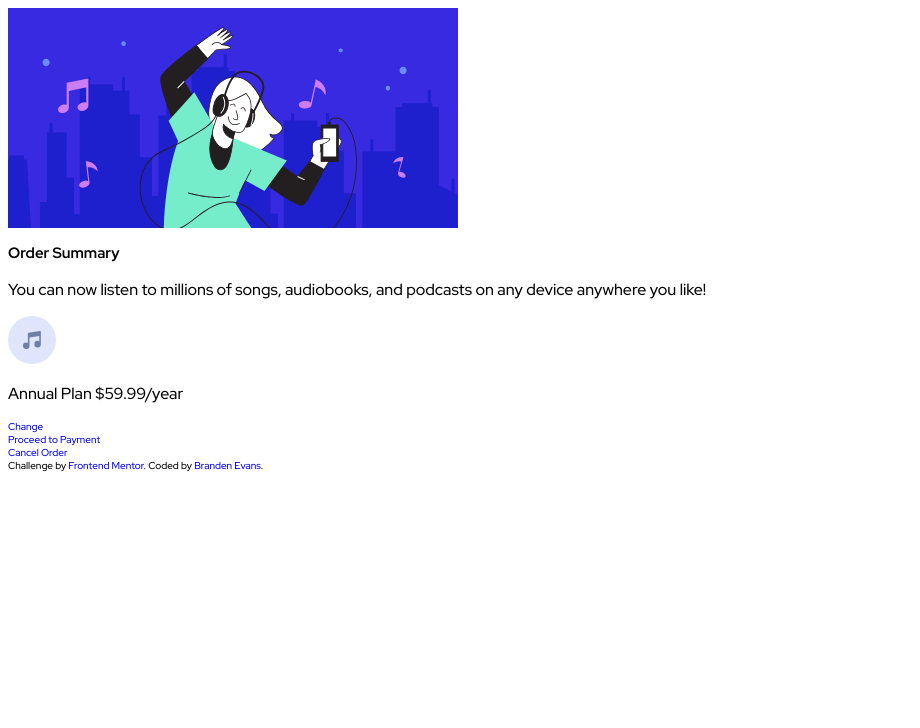
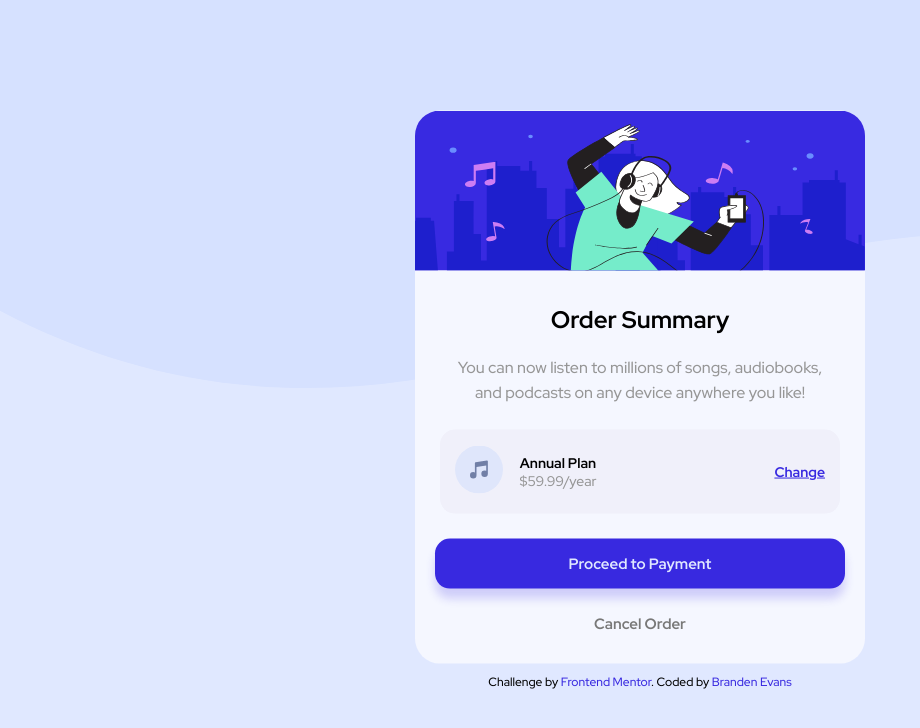
Before and after one commit to BrandenEvansWD/Front_end_mentor, a website: page 1. order-summary-component-main/index.html in a window 1280 px wide. Shown: the whole page, without its empty margins (0-920 px from the left). Drawn offline with Linux system fonts and the light colour scheme.

Commit message:
Finish html and scss, include screenshot of finish design

```diff
--- a/1. order-summary-component-main/index.html
+++ b/1. order-summary-component-main/index.html
@@ -22,37 +22,39 @@
 
     <title>Frontend Mentor | Order summary card</title>
   </head>
-
+  <div class="flex-container">
     <body>
       <main>
         <section class="order-card">
           <div class="order-card__hero">
             <img
+              class="order-card__hero--img"
               src="images/illustration-hero.svg"
               alt="Illustration for a person listening to music on their phone with headphones."
             />
           </div>
 
-        <div class="order-card__heading">
+          <div class="order-card__heading u-center-text">
             <h1>Order Summary</h1>
           </div>
 
-        <div class="order-card__info">
+          <div class="order-card__info u-center-text">
             <p>
-            You can now listen to millions of songs, audiobooks, and podcasts on
-            any device anywhere you like!
+              You can now listen to millions of songs, audiobooks, and podcasts
+              on any device anywhere you like!
             </p>
           </div>
 
           <div class="order-card__plan">
-          <div class="plan__icon">
+            <div class="order-card__plan--icon">
               <img src="images/icon-music.svg" alt="" aria-hidden="true" />
             </div>
-          <div class="plan__cost">
-            <p>Annual Plan $59.99/year</p>
+            <div class="order-card__plan--cost">
+              <p>Annual Plan <span class="yearly-cost">$59.99/year</span></p>
             </div>
-          <div class="plan__change">
+            <div class="order-card__plan--change">
               <a href="#">Change</a>
+            </div>
           </div>
 
           <div class="btn btn--blue">
@@ -62,17 +64,17 @@
           <div class="btn btn--white">
             <a href="#">Cancel Order</a>
           </div>
-        </div>
         </section>
       </main>
     </body>
 
     <footer>
-    <div class="attribution">
+      <div class="footer u-center-text">
         Challenge by
         <a href="https://www.frontendmentor.io?ref=challenge" target="_blank"
           >Frontend Mentor</a
-      >. Coded by <a href="#">Branden Evans</a>.
+        >. Coded by <a href="#">Branden Evans</a>
       </div>
     </footer>
+  </div>
 </html>
--- a/1. order-summary-component-main/sass/abstracts/_variables.scss
+++ b/1. order-summary-component-main/sass/abstracts/_variables.scss
@@ -1,7 +1,13 @@
 // Colors
 $primary-light: hsl(225, 100%, 94%);
 $primary-dark: hsl(245, 75%, 52%);
+$primary-purple-light: hsl(245, 68%, 61%);
 
 $secondary-pale: hsl(225, 100%, 98%);
 $secondary-desaturated: hsl(224, 23%, 55%);
 $secondary-dark: hsl(223, 47%, 23%);
+
+$color-gray-light: rgba(240, 240, 250);
+$color-gray: rgb(150, 150, 150);
+$color-gray-2: rgb(120, 120, 120);
+$color-gray-3: rgb(60, 60, 60);
--- a/1. order-summary-component-main/sass/base/_base.scss
+++ b/1. order-summary-component-main/sass/base/_base.scss
@@ -7,10 +7,14 @@
 
 html {
   font-size: 62.5%;
+  margin: 0;
+  padding: 0;
 }
 
 body {
   box-sizing: border-box;
+  margin: 0;
+  padding: 0;
 }
 
 a {
--- a/1. order-summary-component-main/sass/base/_utilities.scss
+++ b/1. order-summary-component-main/sass/base/_utilities.scss
@@ -1,21 +1,3 @@
 .u-center-text {
   text-align: center;
 }
-
-.u-margin-bottom-small {
-  margin-bottom: 1.5rem;
-}
-.u-margin-bottom-medium {
-  margin-bottom: 4rem;
-}
-.u-margin-bottom-large {
-  margin-bottom: 8rem;
-}
-
-.u-margin-top-large {
-  margin-top: 8rem;
-}
-
-.margin-top-huge {
-  margin-top: 10rem;
-}
--- /dev/null
+++ b/1. order-summary-component-main/sass/components/_card.scss
@@ -0,0 +1,122 @@
+.order-card {
+  overflow: hidden;
+  width: 100%;
+  max-width: 450px;
+  background-color: $secondary-pale;
+  border-radius: 2.5rem;
+
+  &__hero {
+    object-fit: cover;
+    margin-bottom: 3rem;
+
+    &--img {
+      height: 16rem;
+      width: 100%;
+    }
+  }
+
+  &__heading {
+    font-size: 1.6rem;
+  }
+
+  &__info {
+    color: $color-gray;
+    line-height: 2.5rem;
+    padding: 0 3rem;
+  }
+
+  &__plan {
+    background-color: $color-gray-light;
+    margin: 2.5rem;
+    border-radius: 1.5rem;
+    padding: 1rem 1.5rem;
+    display: flex;
+    justify-content: space-between;
+    align-items: center;
+
+    @media (max-width: 350px) {
+      flex-direction: column;
+    }
+
+    &--icon {
+      margin-right: 1.5rem;
+
+      @media (max-width: 350px) {
+        margin-bottom: 1rem;
+        margin-right: 0;
+      }
+    }
+
+    &--cost {
+      font-weight: 700;
+      width: 8rem;
+      margin-right: auto;
+      text-align: center;
+
+      @media (max-width: 350px) {
+        margin-right: 0;
+      }
+
+      & p {
+        font-size: 1.4rem;
+      }
+
+      .yearly-cost {
+        font-weight: 500;
+        color: $color-gray;
+      }
+    }
+
+    &--change {
+      font-size: 1.4rem;
+      font-weight: 700;
+
+      & a {
+        color: $primary-dark;
+        text-decoration: underline;
+
+        &:hover {
+          color: $primary-purple-light;
+          text-decoration: none;
+        }
+      }
+    }
+  }
+
+  .btn {
+    text-align: center;
+    padding: 1.5rem;
+    margin: 0 2rem 1rem;
+    border-radius: 1.5rem;
+
+    a {
+      font-size: 1.5rem;
+      font-weight: 700;
+    }
+
+    &--blue {
+      background-color: $primary-dark;
+      box-shadow: 0 1rem 1rem rgba($primary-dark, 0.2);
+
+      a {
+        color: $primary-light;
+      }
+
+      &:hover {
+        background-color: $primary-purple-light;
+        box-shadow: 0 1rem 1rem rgba($primary-purple-light, 0.4);
+      }
+    }
+
+    &--white {
+      margin-bottom: 1.5rem;
+      a {
+        color: $color-gray-2;
+
+        &:hover {
+          color: $color-gray-3;
+        }
+      }
+    }
+  }
+}
--- /dev/null
+++ b/1. order-summary-component-main/sass/pages/_home.scss
@@ -0,0 +1,28 @@
+html {
+  background-image: url(../images/pattern-background-mobile.svg);
+  background-color: $primary-light;
+  background-repeat: no-repeat;
+  background-size: 100%;
+  height: 100vh;
+  position: relative;
+
+  @media (min-width: 768px) {
+    background-image: url(../images/pattern-background-desktop.svg);
+    background-size: 100%;
+  }
+}
+
+.flex-container {
+  position: absolute;
+  top: 50%;
+  left: 50%;
+  transform: translate(-50%, -50%);
+}
+
+.footer {
+  font-size: 1.2rem;
+  margin-top: 1rem;
+  a {
+    color: $primary-dark;
+  }
+}
--- a/1. order-summary-component-main/sass/style.scss
+++ b/1. order-summary-component-main/sass/style.scss
@@ -4,4 +4,6 @@
 @import "base/typography";
 @import "base/utilities";
 
-@import "layout/home";
+@import "components/card";
+
+@import "pages/home";
```
Also changed, not shown: 1. order-summary-component-main/css/style.css, 1. order-summary-component-main/design/finished-design.png (added), 1. order-summary-component-main/sass/layout/_home.scss (deleted), 1 other file. Lines whose indentation alone changed are shown as unchanged.
